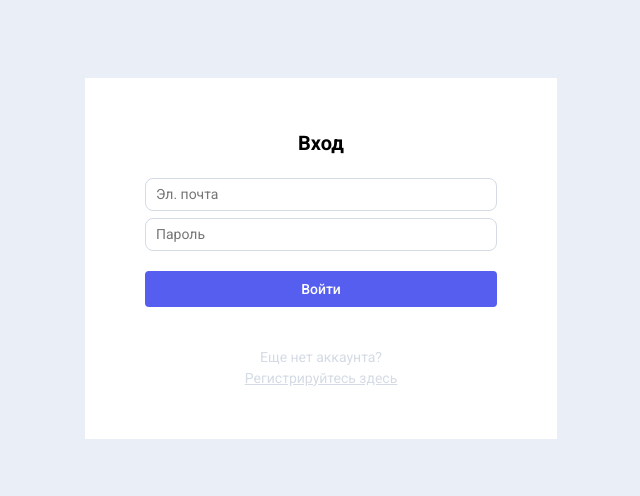
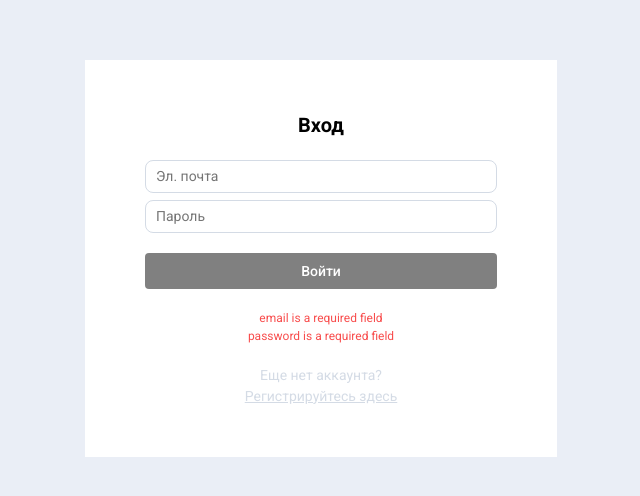
Before and after one commit to mindovermattr/vue-kanban, a Vue app in the folder frontend/: page /SignIn in a window 1280 px wide. Shown: the part 142-638 px from the top of the page, without its empty margins (319-959 px from the left). Built offline with nearby package versions, Linux system fonts and the light colour scheme.

Commit message:
Add validation

```diff
--- a/frontend/src/components/VButton.vue
+++ b/frontend/src/components/VButton.vue
@@ -1,5 +1,6 @@
 <template>
   <button
+    :disabled="disabled"
     :class="{
       'button--contained': variant === 'contained',
       'button--outlined': variant === 'outlined',
@@ -13,6 +14,7 @@
 <script setup lang="ts">
 type IProps = {
   variant: 'contained' | 'outlined' | 'text'
+  disabled?: boolean
 }
 defineProps<IProps>()
 </script>
@@ -26,5 +28,8 @@ defineProps<IProps>()
     font-size: 1.75rem;
     font-weight: 500;
   }
+  &:disabled {
+    background-color: $bg-gray-color;
+  }
 }
 </style>
--- a/frontend/src/components/VForm/VFormSign.vue
+++ b/frontend/src/components/VForm/VFormSign.vue
@@ -1,6 +1,12 @@
 <template>
   <div class="form-wrapper">
-    <Form :validation-schema="formScheme" @submit="submitHandler" class="form">
+    <Form
+      :validate-on-mount="true"
+      :validation-schema="formScheme"
+      @submit="submitHandler"
+      class="form"
+      v-slot="{ meta }"
+    >
       <h2 class="form__title">Вход</h2>
       <div class="form__fields">
         <fieldset v-if="signUp" class="form__field">
@@ -13,10 +19,11 @@
           <Field name="password" type="password" class="form__input" placeholder="Пароль" />
         </fieldset>
       </div>
-      <VButton class="form__button" variant="contained">Войти</VButton>
+      <VButton :disabled="!meta.valid" class="form__button" variant="contained">Войти</VButton>
       <div class="form__validation-errors">
         <ErrorMessage as="p" class="form__error" name="email" />
         <ErrorMessage as="p" class="form__error" name="password" />
+
         <ErrorMessage as="p" v-if="signUp" class="form__error" name="userName" />
       </div>
       <footer class="form__footer footer">
@@ -32,9 +39,11 @@
 </template>
 
 <script setup lang="ts">
+import type { TFormValues } from '@/types/TFormValues'
 import { ErrorMessage, Field, Form } from 'vee-validate'
+import { computed } from 'vue'
 import { RouterLink } from 'vue-router'
-import * as yup from 'yup'
+import { object, string } from 'yup'
 import VButton from '../VButton.vue'
 
 interface IProps {
@@ -43,17 +52,26 @@ interface IProps {
 
 const props = defineProps<IProps>()
 
-const formScheme = yup.object({
-  userName: yup.string().required().min(4),
-  email: yup.string().required().email(),
-  password: yup.string().required().min(6),
+const formScheme = computed(() => {
+  if (!props.signUp) {
+    console.log('object')
+    return object({
+      email: string().required().email(),
+      password: string().required().min(6),
+    })
+  } else {
+    console.log('object')
+    return object({
+      userName: string().required().min(4),
+      email: string().required().email(),
+      password: string().required().min(6),
+    })
+  }
 })
 
-const submitHandler = (values) => {
+const submitHandler = (values: TFormValues) => {
   console.log(values)
 }
-
-const validateEmail = (value: string) => {}
 </script>
 
 <style lang="scss" scoped>
@@ -99,12 +117,16 @@ const validateEmail = (value: string) => {}
     font-size: 1.75rem;
     font-weight: 500;
     text-align: center;
+    &:disabled {
+      background: gray;
+    }
   }
   &__validation-errors {
     display: flex;
     flex-direction: column;
     align-items: center;
   }
+
   &__error {
     color: $red-text-color;
     font-size: 1.5rem;
--- /dev/null
+++ b/frontend/src/types/TFormValues.ts
@@ -0,0 +1,5 @@
+export type TFormValues = {
+  userName: string
+  password: string
+  email: string
+}
```
